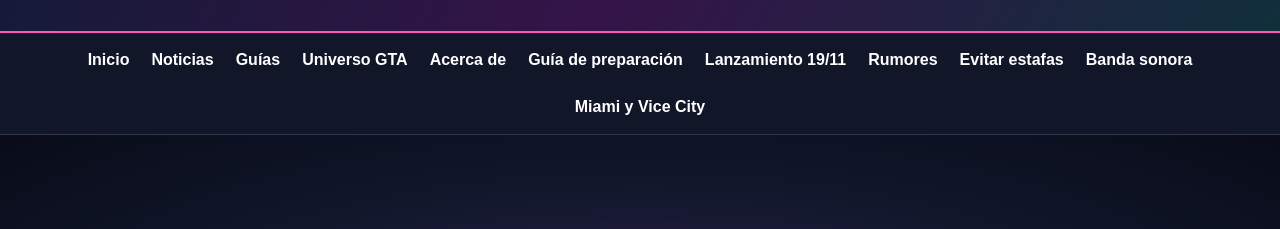
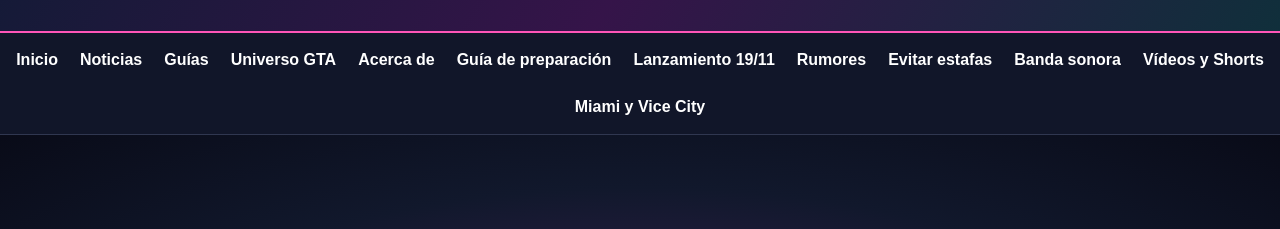
Before and after one commit to martinjordi119-tech/radar-vice-city, a plain HTML site: page index.html in a window 1280 px wide. Shown: the part 135-364 px from the top of the page. Drawn offline with Linux system fonts and the light colour scheme.

Commit message:
Add original Shorts section to homepage navigation

```diff
--- a/index.html
+++ b/index.html
@@ -41,7 +41,7 @@ footer{text-align:center;border-top:1px solid var(--line);padding:28px;color:#98
 </head>
 <body>
 <header><div class="logo">RADAR VICE CITY</div><p>Tu radar independiente de Grand Theft Auto VI</p></header>
-<nav><a href="#inicio">Inicio</a><a href="#noticias">Noticias</a><a href="#guias">Guías</a><a href="#universo">Universo GTA</a><a href="#acerca">Acerca de</a><a href="./articulo-preparar-gta6.html">Guía de preparación</a><a href="./preparar-gta6-lanzamiento-19-noviembre.html">Lanzamiento 19/11</a><a href="./como-distinguir-rumores-gta6.html">Rumores</a><a href="./evitar-estafas-gta6.html">Evitar estafas</a><a href="./banda-sonora-gta6-album-filtracion-confirmado.html">Banda sonora</a><a href="./miami-se-convierte-en-vice-city-gta6.html">Miami y Vice City</a></nav>
+<nav><a href="#inicio">Inicio</a><a href="#noticias">Noticias</a><a href="#guias">Guías</a><a href="#universo">Universo GTA</a><a href="#acerca">Acerca de</a><a href="./articulo-preparar-gta6.html">Guía de preparación</a><a href="./preparar-gta6-lanzamiento-19-noviembre.html">Lanzamiento 19/11</a><a href="./como-distinguir-rumores-gta6.html">Rumores</a><a href="./evitar-estafas-gta6.html">Evitar estafas</a><a href="./banda-sonora-gta6-album-filtracion-confirmado.html">Banda sonora</a><a href="./videos.html">Vídeos y Shorts</a><a href="./miami-se-convierte-en-vice-city-gta6.html">Miami y Vice City</a></nav>
 <section class="hero" id="inicio"><h1>TODO EL UNIVERSO DE <span class="accent">GTA VI</span><br>EN TU RADAR</h1><p>Noticias, novedades, guías y análisis sobre Vice City y el próximo Grand Theft Auto. Diferenciamos la información confirmada de los rumores.</p><a class="btn" href="#noticias">VER ÚLTIMAS NOTICIAS</a></section>
 <main>
 <section class="wrap" id="noticias"><h2>📰 Últimas noticias</h2><input class="search" id="search" type="search" placeholder="Buscar noticias y guías…" aria-label="Buscar contenido"><div class="grid" id="news"><article class="card"><span class="tag">ACTUALIZACIÓN AUTOMÁTICA</span><h3>Preparando el radar de noticias</h3><p>El sitio consultará fuentes RSS públicas y mostrará titulares recientes con enlace a su publicación original.</p></article></div><p class="notice" id="updated">Cargando noticias…</p></section>
```
